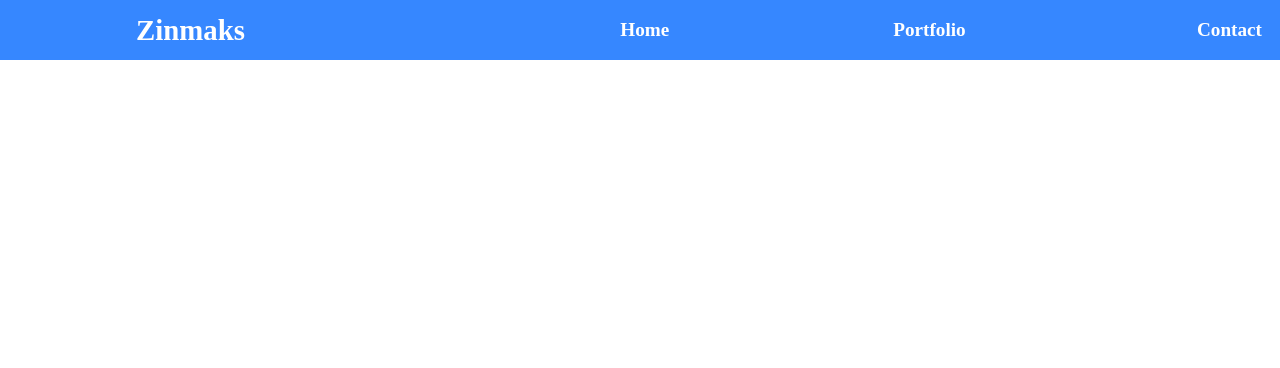
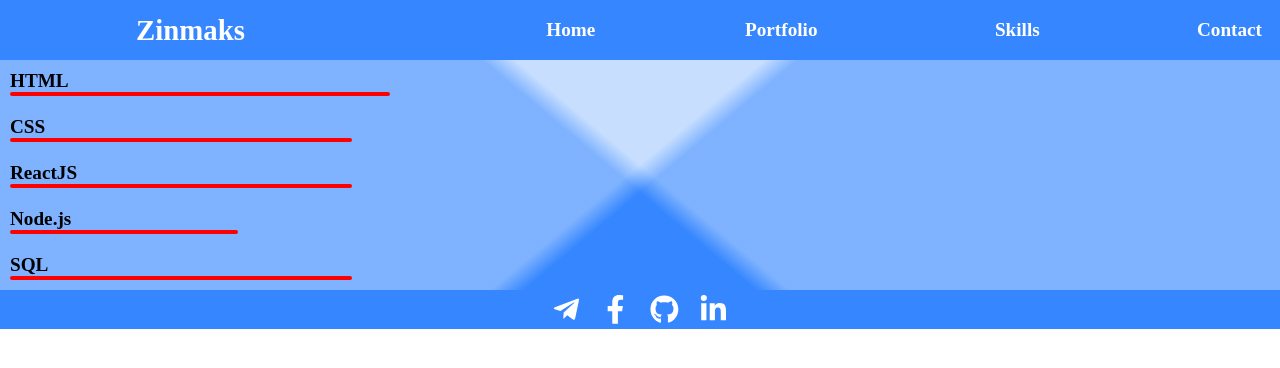
Before and after one commit to zinchenko-maksym/Portfolio, a React (Create React App) app: page /skills in a window 1280 px wide. Shown: the top 368 px of the page. Built offline with nearby package versions, Linux system fonts and the light colour scheme.

Commit message:
Skills page

```diff
--- a/src/components/App/App.tsx
+++ b/src/components/App/App.tsx
@@ -8,6 +8,7 @@ import ContactPage from '../ContactPage/ContactPage';
 import Footer from '../Footer/Footer';
 import Background from '../Background/Background';
 import theme from './theme';
+import Skills from '../Skills/Skills';
 
 const GlobalStyle = createGlobalStyle`
   html, body{
@@ -38,6 +39,7 @@ function App() {
         <Route path="/" element={<Home />} />
         <Route path="portfolio" element={<Portfolio />} />
         <Route path="contact" element={<ContactPage />} />
+        <Route path="skills" element={<Skills />} />
       </Routes>
       <Footer />
       <GlobalStyle />
--- a/src/components/Header/Header.tsx
+++ b/src/components/Header/Header.tsx
@@ -3,7 +3,7 @@ import styled from 'styled-components';
 import { Link } from 'react-router-dom';
 import HamburgerIcon from '../HamburgerIcon/HamburgerIcon';
 
-interface menuButton {
+interface MenuButton {
   isOpen: boolean;
 }
 
@@ -19,7 +19,7 @@ const HeaderWrap = styled.header`
   width: 100%;
   justify-content: space-between;
 `;
-const Navbar = styled.nav<menuButton>`
+const Navbar = styled.nav<MenuButton>`
   display: ${(props) => (props.isOpen ? 'flex' : 'none')};
   width: 70%;
   justify-content: space-around;
@@ -66,6 +66,7 @@ function Header() {
       <Navbar isOpen={menuOpen} className="navbar">
         <StyledLink to="/">Home</StyledLink>
         <StyledLink to="/portfolio">Portfolio</StyledLink>
+        <StyledLink to="/skills">Skills</StyledLink>
         <StyledLink to="/contact">Contact</StyledLink>
       </Navbar>
       <MenuButton onClick={toggleMenu}>
--- a/src/components/Portfolio/Portfolio.tsx
+++ b/src/components/Portfolio/Portfolio.tsx
@@ -1,5 +1,6 @@
 import React from 'react';
 import styled from 'styled-components';
+import memoryGameImg from '../../assets/memory-game.png';
 
 const PortfolioWrap = styled.main`
   padding-top: 100px;
@@ -9,12 +10,16 @@ const Project = styled.article`
   width: 80%;
   background-color: ${(props) => props.theme.mainColors.medium};
 `;
+const ProjectLink = styled.a`
+  display: flex;
+  height: auto;
+  width: 100%;
+`;
 const ProjectImage = styled.img`
-  height: 300px;
   width: 100%;
 `;
 const ProjectDescription = styled.div`
-  height: 300px;
+  height: 200px;
   display: flex;
   flex-flow: column nowrap;
   width: 100%;
@@ -34,7 +39,9 @@ function Portfolio() {
   return (
     <PortfolioWrap>
       <Project>
-        <ProjectImage />
+        <ProjectLink href="https://memory-cards-zm.herokuapp.com">
+          <ProjectImage src={memoryGameImg} />
+        </ProjectLink>
         <ProjectDescription>
           <ProjectTitle>Memory Game</ProjectTitle>
           <ProjectTools>
@@ -45,7 +52,9 @@ function Portfolio() {
         </ProjectDescription>
       </Project>
       <Project>
-        <ProjectImage />
+        <ProjectLink href="https://memory-cards-zm.herokuapp.com">
+          <ProjectImage src={memoryGameImg} />
+        </ProjectLink>
         <ProjectDescription>
           <ProjectTitle>Memory Game</ProjectTitle>
           <ProjectTools>
--- /dev/null
+++ b/src/components/Skills/Skill.tsx
@@ -0,0 +1,34 @@
+import React, { useState } from 'react';
+import styled from 'styled-components';
+
+interface SkillProps {
+  skillName: string;
+  mastery: number;
+}
+
+interface ScaleProps {
+  percent: number;
+}
+
+const SkillWrap = styled.div`
+  margin: 10px;
+`;
+const SkillName = styled.div`
+`;
+const SkillMasteryScale = styled.div<ScaleProps>`
+  height: 4px;
+  border-radius: 2px;
+  width: ${(props) => (props.percent)}%;
+  background-color: red;
+`;
+
+function Skill({ skillName, mastery }: SkillProps) {
+  return (
+    <SkillWrap>
+      <SkillName>{skillName}</SkillName>
+      <SkillMasteryScale percent={mastery} />
+    </SkillWrap>
+  );
+}
+
+export default Skill;
--- /dev/null
+++ b/src/components/Skills/Skills.tsx
@@ -0,0 +1,26 @@
+import React from 'react';
+import styled from 'styled-components';
+import Skill from './Skill';
+
+const SkillsWrap = styled.section`
+  display: flex;
+  font-size:  1.2em;
+  font-weight: 600;
+  flex-flow: column wrap;
+  padding-top: 60px;
+  max-width: 400px;
+`;
+
+function Skills() {
+  return (
+    <SkillsWrap>
+      <Skill skillName="HTML" mastery={100} />
+      <Skill skillName="CSS" mastery={90} />
+      <Skill skillName="ReactJS" mastery={90} />
+      <Skill skillName="Node.js" mastery={60} />
+      <Skill skillName="SQL" mastery={90} />
+    </SkillsWrap>
+  );
+}
+
+export default Skills;
```
Also changed, not shown: src/assets/memory-game.png (added).
